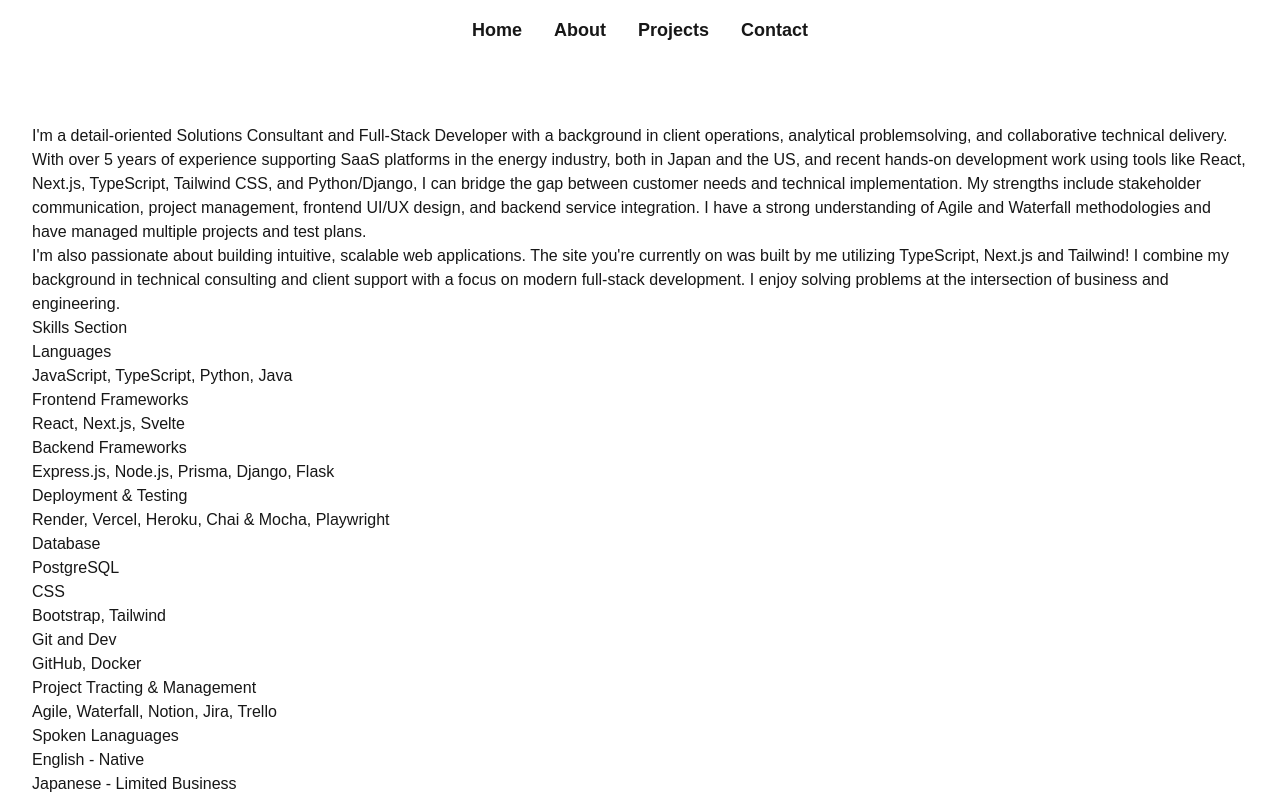
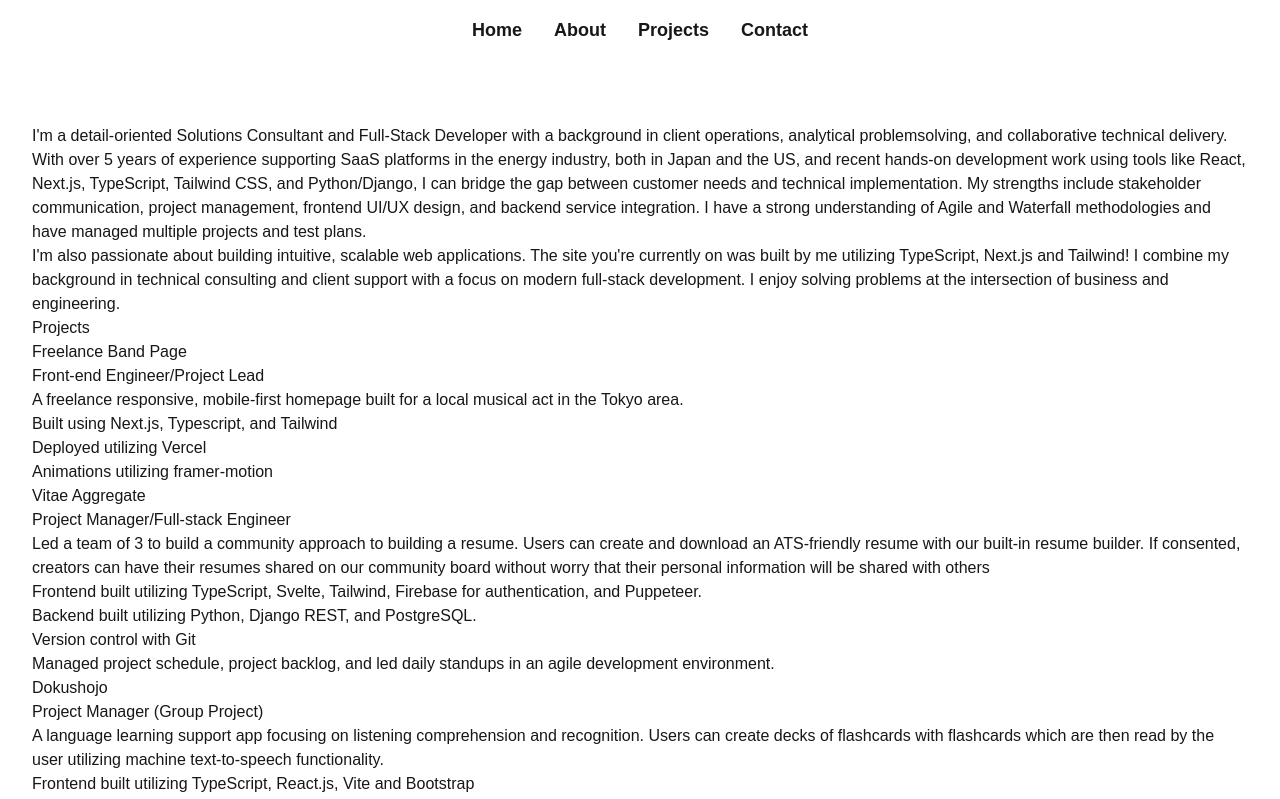
Before and after one commit to Bcook2289/portfolio, a Next.js app in the folder portfolio-project/: page /about in a window 1280 px wide. Shown: the top 799 px of the page. Built offline with nearby package versions, Linux system fonts and the light colour scheme.

Commit message:
feat: added more utils data (skillsData.tsx)

```diff
--- a/portfolio-project/src/app/projects/page.tsx
+++ b/portfolio-project/src/app/projects/page.tsx
@@ -1,46 +1,47 @@
 import { motion } from "framer-motion";
 import NavBar from "../../components/NavBar";
 import Card from "../../components/Card";
-import { techIcons } from "../../components/utils/Icons";
+import { techIcons } from "../../components/utils/techIcons";
+import { projectData } from "../../components/utils/projectData";
 
-const projectData = [
-    {
-        title: "Hato",
-        desc: "A social media app designed around flashcards",
-        tech: ["Express.js", "Node.js", "React.js", "Knex.js", "PostgreSQL", "JavaScript", "TypeScript"],
-        image: "/project-captures/Hato.JPG",
-        link: "https://github.com/hato-app"
-    },
-    {
-        title: "Dokushojo",
-        desc: "A Language Learning app focusing on listening comprehension",
-        tech: ["Express.js", "Node.js", "React.js", "Knex.js", "Bootstrap CSS", "PostgreSQL", "Vite", "TypeScript"],
-        image: "/project-captures/DSJ.JPG",
-        link: "https://github.com/Planet-DokuShojo/"
-    },
-    {
-        title: "VitaeAggregate",
-        desc: "A community app designed around building ATS friendly resumes",
-        tech: ["Cypress", "Node.js", "Svelte.js", "Django", "PostgreSQL", "Python", "TypeScript", "Pytest", "Docker", "Vercel"],
-        image: "/project-captures/VitaeAggregate.JPG",
-        link: "https://github.com/vitaeaggregate"
-    },
-    {
-        title: "Landing Site",
-        desc: "A responsive, mobile-first homepage built for a local musical act in the Tokyo area. ",
-        tech: ["Next.js", "Node.js", "Tailwind", "TypeScript", "Vercel"],
-        image: "/project-captures/Bandpage.JPG",
-        link: "https://github.com/sentient-band-site"
-    },
-    {
-        title: "Portfolio Site",
-        desc: "A portfolio showcasing my work",
-        tech: ["Next.js", "Node.js", "Tailwind", "TypeScript", "Vercel"],
-        image: "/project-captures/Portfolio.JPG",
-        link: "https://github.com/Bcook2289/portfolio"
-    },
+// const projectData = [
+//     {
+//         title: "Hato",
+//         desc: "A social media app designed around flashcards",
+//         tech: ["Express.js", "Node.js", "React.js", "Knex.js", "PostgreSQL", "JavaScript", "TypeScript"],
+//         image: "/project-captures/Hato.JPG",
+//         link: "https://github.com/hato-app"
+//     },
+//     {
+//         title: "Dokushojo",
+//         desc: "A Language Learning app focusing on listening comprehension",
+//         tech: ["Express.js", "Node.js", "React.js", "Knex.js", "Bootstrap CSS", "PostgreSQL", "Vite", "TypeScript"],
+//         image: "/project-captures/DSJ.JPG",
+//         link: "https://github.com/Planet-DokuShojo/"
+//     },
+//     {
+//         title: "VitaeAggregate",
+//         desc: "A community app designed around building ATS friendly resumes",
+//         tech: ["Cypress", "Node.js", "Svelte.js", "Django", "PostgreSQL", "Python", "TypeScript", "Pytest", "Docker", "Vercel"],
+//         image: "/project-captures/VitaeAggregate.JPG",
+//         link: "https://github.com/vitaeaggregate"
+//     },
+//     {
+//         title: "Landing Site",
+//         desc: "A responsive, mobile-first homepage built for a local musical act in the Tokyo area. ",
+//         tech: ["Next.js", "Node.js", "Tailwind", "TypeScript", "Vercel"],
+//         image: "/project-captures/Bandpage.JPG",
+//         link: "https://github.com/sentient-band-site"
+//     },
+//     {
+//         title: "Portfolio Site",
+//         desc: "A portfolio showcasing my work",
+//         tech: ["Next.js", "Node.js", "Tailwind", "TypeScript", "Vercel"],
+//         image: "/project-captures/Portfolio.JPG",
+//         link: "https://github.com/Bcook2289/portfolio"
+//     },
 
-];
+// ];
 
 export default function ProjectsPage() {
     return (
--- a/portfolio-project/src/components/AboutMe/Skills.tsx
+++ b/portfolio-project/src/components/AboutMe/Skills.tsx
@@ -1,7 +1,12 @@
+import { techIcons } from "../utils/techIcons";
+import { projectData } from "../utils/projectData";
+
+
+
 const Skills = () => {
     return (
         <>
-            <h1>
+            {/* <h1>
                 Skills Section
             </h1>
             <h2>
@@ -40,7 +45,7 @@ const Skills = () => {
                 Spoken Lanaguages
             </h2>
             <p>English - Native</p>
-            <p>Japanese - Limited Business</p>
+            <p>Japanese - Limited Business</p> */}
         </>
     )
 }
--- /dev/null
+++ b/portfolio-project/src/components/utils/projectData.tsx
@@ -0,0 +1,38 @@
+export const projectData = [
+    {
+        title: "Hato",
+        desc: "A social media app designed around flashcards",
+        tech: ["Express.js", "Node.js", "React.js", "Knex.js", "PostgreSQL", "JavaScript", "TypeScript"],
+        image: "/project-captures/Hato.JPG",
+        link: "https://github.com/hato-app"
+    },
+    {
+        title: "Dokushojo",
+        desc: "A Language Learning app focusing on listening comprehension",
+        tech: ["Express.js", "Node.js", "React.js", "Knex.js", "Bootstrap CSS", "PostgreSQL", "Vite", "TypeScript"],
+        image: "/project-captures/DSJ.JPG",
+        link: "https://github.com/Planet-DokuShojo/"
+    },
+    {
+        title: "VitaeAggregate",
+        desc: "A community app designed around building ATS friendly resumes",
+        tech: ["Cypress", "Node.js", "Svelte.js", "Django", "PostgreSQL", "Python", "TypeScript", "Pytest", "Docker", "Vercel"],
+        image: "/project-captures/VitaeAggregate.JPG",
+        link: "https://github.com/vitaeaggregate"
+    },
+    {
+        title: "Landing Site",
+        desc: "A responsive, mobile-first homepage built for a local musical act in the Tokyo area. ",
+        tech: ["Next.js", "Node.js", "Tailwind", "TypeScript", "Vercel"],
+        image: "/project-captures/Bandpage.JPG",
+        link: "https://github.com/sentient-band-site"
+    },
+    {
+        title: "Portfolio Site",
+        desc: "A portfolio showcasing my work",
+        tech: ["Next.js", "Node.js", "Tailwind", "TypeScript", "Vercel"],
+        image: "/project-captures/Portfolio.JPG",
+        link: "https://github.com/Bcook2289/portfolio"
+    },
+
+];
```
Also changed, not shown: portfolio-project/src/components/utils/skillsData.tsx (added), portfolio-project/src/components/utils/techIcons.tsx (renamed from portfolio-project/src/components/utils/Icons.tsx).
